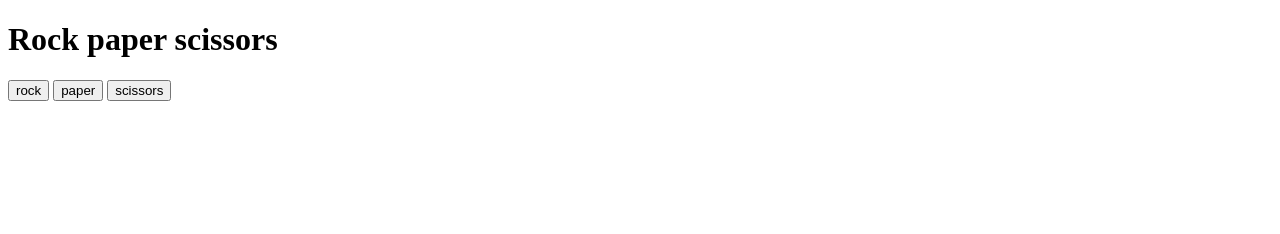
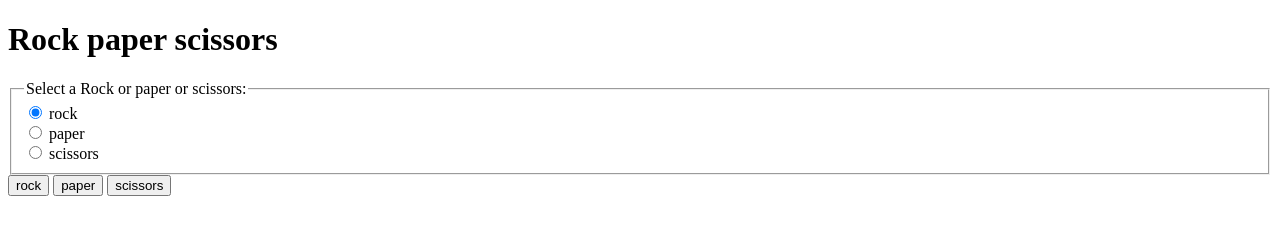
Before and after one commit to Rassan99/Rock-paper-scissors, a plain HTML site: page index.html in a window 1280 px wide. Drawn offline with Linux system fonts and the light colour scheme.

```diff
--- a/index.html
+++ b/index.html
@@ -9,10 +9,29 @@
 </head>
 <body>
     <h1>Rock paper scissors</h1>
+    <fieldset>
+        <legend>Select a Rock or paper or scissors:</legend>
 
-    <button value="1">rock</button>
-    <button value="2">paper</button>
-    <button value="3">scissors</button>
+        <div>
+          <input type="radio" id="rock" name="drone" value="rock" checked />
+          <label for="rock">rock</label>
+        </div>
+
+        <div>
+          <input type="radio" id="paper" name="drone" value="paper" />
+          <label for="paper">paper</label>
+        </div>
+
+        <div>
+          <input type="radio" id="scissors" name="drone" value="scissors" />
+          <label for="scissors">scissors</label>
+        </div>
+      </fieldset>
+
+
+    <button value="1" class="but">rock</button>
+    <button value="2" class="but">paper</button>
+    <button value="3" class="but">scissors</button>
     <p></p>
  <script src="java.js"></script>
 
--- a/java.js
+++ b/java.js
@@ -28,6 +28,8 @@
 
 // }
 // button.addEventListener("click", myFunction);
+radio=document.getElementsByName('drone');
+
 function computer() {
     return Math.floor(Math.random() * (3 - 1 + 1)) + 1;
   }
@@ -40,6 +42,6 @@ function human(){
 function onClick() {
    label.textContent = 'Error: one or both inputs are empty.';
   }
-var label = document.querySelector('p');
-var button = document.querySelector('button');
-button.addEventListener('click', onClick);
+let label = document.querySelector('p');
+let button = document.querySelectorAll('.button');
+radio.addEventListener('click', onClick);
```
